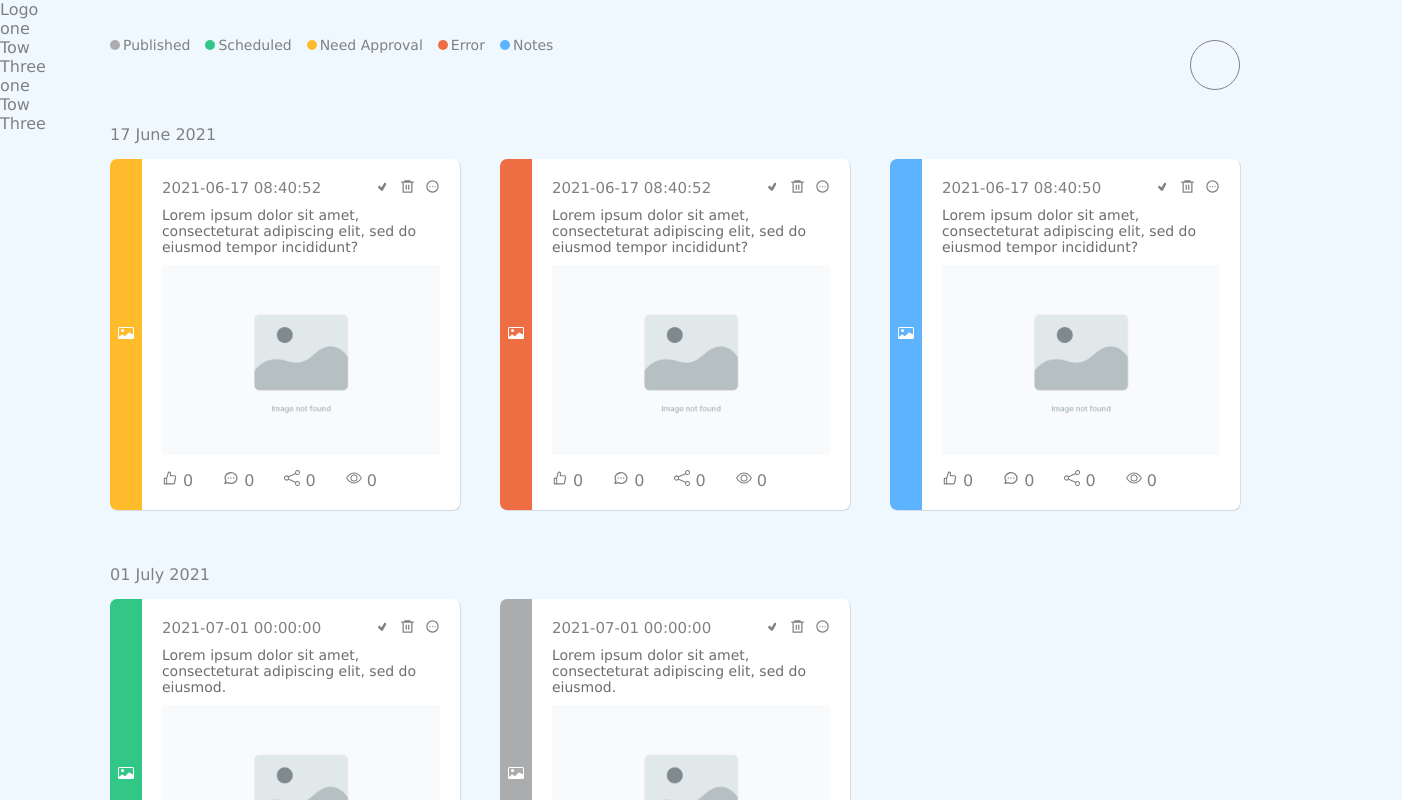
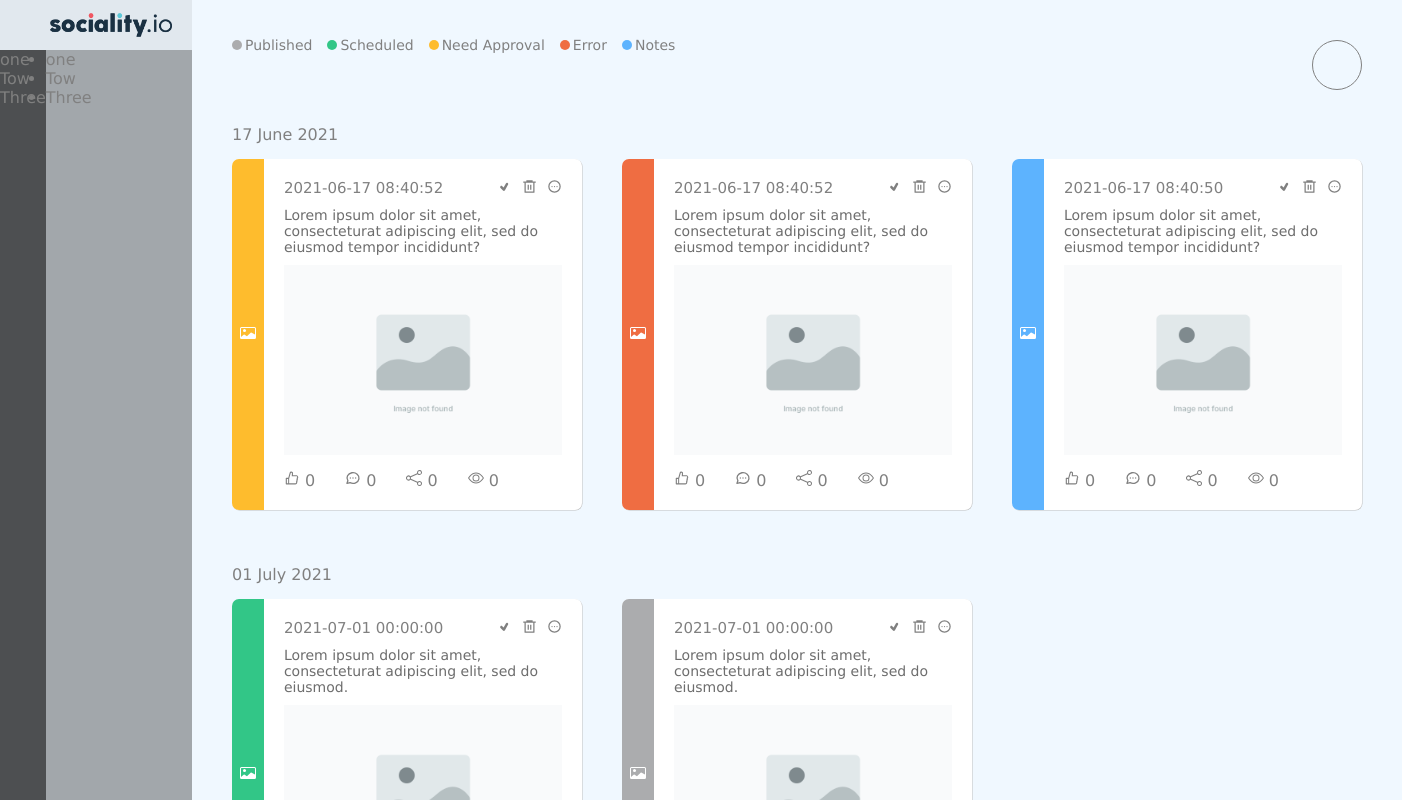
Before and after one commit to sediqullahbadakhsh/social-manager, a React (Create React App) app: page / in a window 1280 px wide. Shown: the top 800 px of the page, 1402 px wide, since content can reach past the window. Built offline with nearby package versions, Linux system fonts and the light colour scheme.

Commit message:
update nav area structure

```diff
--- a/src/App.scss
+++ b/src/App.scss
@@ -12,8 +12,39 @@ body {
 .main-page {
   display: flex;
   flex-direction: row;
+  height: 100%;
   .nav-area {
     width: 15%;
+    height: 100%;
+    position: fixed;
+    top: 0;
+    bottom: 0;
+    left: 0;
+    background-color: rgba(128, 128, 128, 0.137);
+    .logo {
+      height: 50px;
+      img {
+        height: 50px;
+        padding-left: 50px;
+      }
+    }
+    .navbar {
+      display: flex;
+      position: absolute;
+      width: 100%;
+      height: 100%;
+
+      .sidebar {
+        background-color: rgba(0, 0, 0, 0.658);
+      }
+      .accordion {
+        width: 100%;
+        background-color: rgba(0, 0, 0, 0.281);
+      }
+    }
+  }
+  .content-area {
+    margin-left: 15%;
   }
 }
 .posts-container {
@@ -32,6 +63,7 @@ body {
         display: flex;
         gap: 3px;
         align-items: center;
+        cursor: pointer;
         .dot {
           width: 10px;
           height: 10px;
--- a/src/components/Navbar.js
+++ b/src/components/Navbar.js
@@ -1,8 +1,11 @@
+import image from "../assets/sociality.png";
 const Navbar = () => {
   return (
     <div>
-      <div className="Logo">Logo</div>
-      <navbar>
+      <div className="logo">
+        <img src={image} alt="sociality" />
+      </div>
+      <navbar className="navbar">
         <div className="sidebar">
           <ul>
             <li>one</li>
```
Also changed, not shown: src/assets/sociality.png (added).
